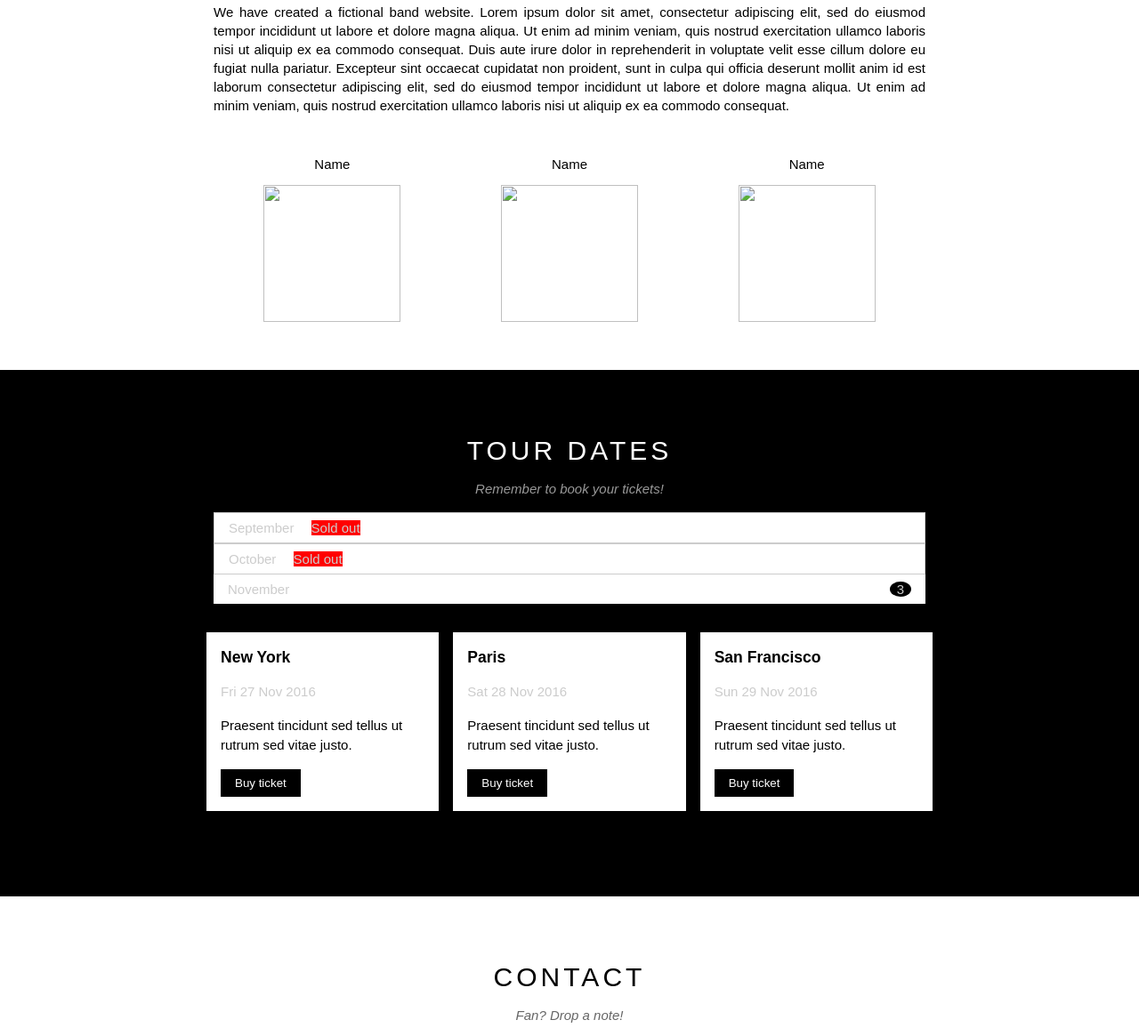
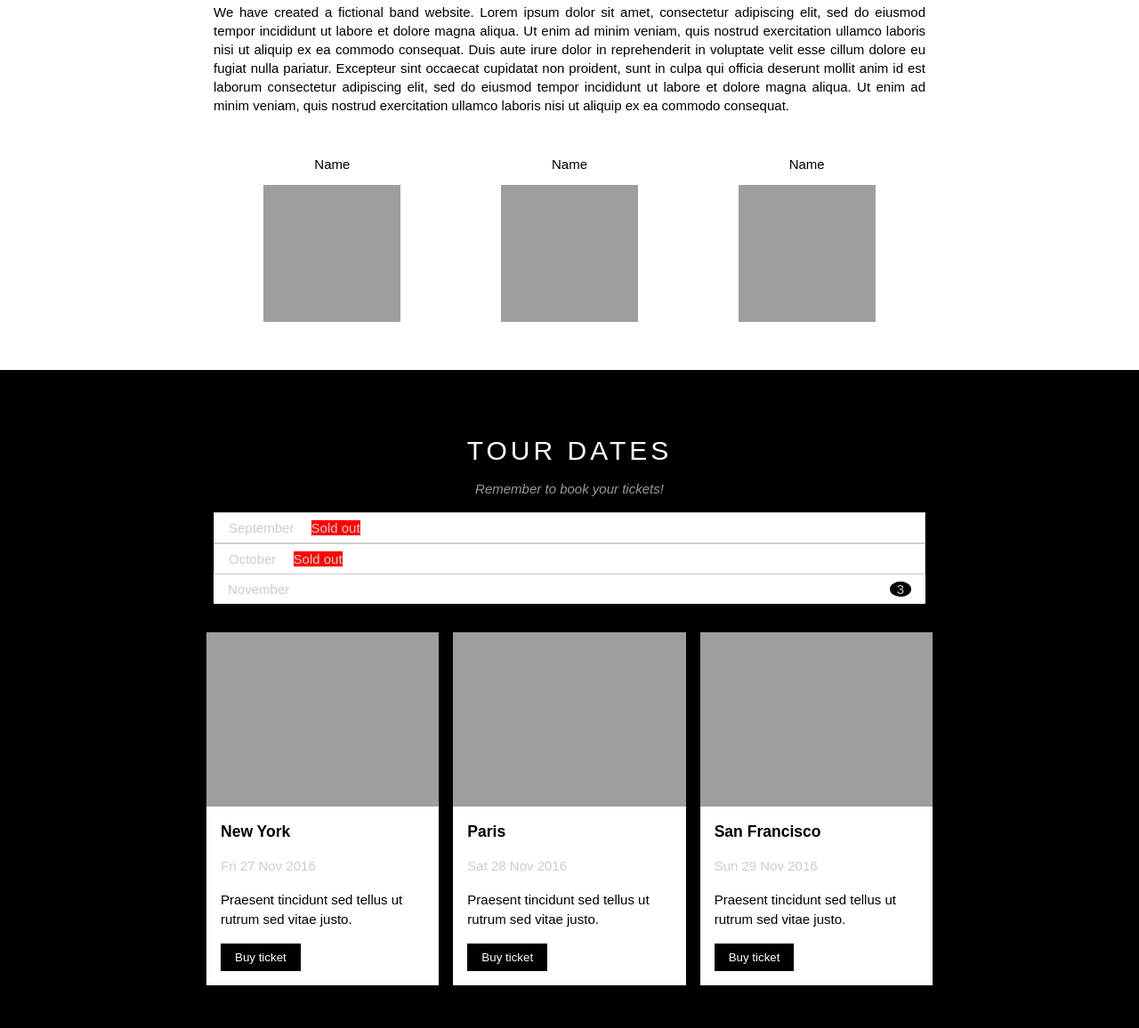
Before and after one commit to quocanhp010102/webtheban, a plain HTML site: page index.html in a window 1280 px wide. Shown: the part 843-1999 px from the top of the page at 89% size. Drawn offline with Linux system fonts and the light colour scheme; the site is published under a folder, as on GitHub Pages, so addresses that start at the root find nothing.

Commit message:
aaaaaaaa

```diff
--- a/index.html
+++ b/index.html
@@ -54,19 +54,19 @@
            <div class="content-img">
                <div class="content-img1">
                    <p class="name">Name</p>
-                   <img src="/acces/image/bandmember (1).jpg" alt="" class="img1">
+                   <img src="./acces/image/bandmember (1).jpg" alt="" class="img1">
                </div>
 
 
             <div class="content-img1">
                 <p class="name">Name</p>
-                <img src="/acces/image/bandmember (1).jpg" alt="" class="img1">
+                <img src="./acces/image/bandmember (1).jpg" alt="" class="img1">
             </div>
 
 
             <div class="content-img1">
                 <p class="name">Name</p>
-                <img src="/acces/image/bandmember (1).jpg" alt="" class="img1">
+                <img src="./acces/image/bandmember (1).jpg" alt="" class="img1">
             </div>
 
        </div>
@@ -85,7 +85,7 @@
             </ul>
             <div class="tour-place">
                 <div class="tour-place-1">
-                    <img src="/acces/image/newyork.jpg" alt="" class="tour-img">
+                    <img src="./acces/image/newyork.jpg" alt="" class="tour-img">
                     <div class="tour-place-2">
                         <h3 class="place-go">New York</h3>
                         <p class="place-data">Fri 27 Nov 2016</p>
@@ -94,7 +94,7 @@
                     </div>
                 </div>
                 <div class="tour-place-1">
-                    <img src="/acces/image/paris.jpg" alt="" class="tour-img">
+                    <img src="./acces/image/paris.jpg" alt="" class="tour-img">
                     <div class="tour-place-2">
                         <h3 class="place-go">Paris</h3>
                         <p class="place-data">Sat 28 Nov 2016</p>
@@ -103,7 +103,7 @@
                     </div>
                 </div>
                 <div class="tour-place-1">
-                    <img src="/acces/image/sanfran.jpg" alt="" class="tour-img">
+                    <img src="./acces/image/sanfran.jpg" alt="" class="tour-img">
                     <div class="tour-place-2">
                         <h3 class="place-go">San Francisco</h3>
                         <p class="place-data">Sun 29 Nov 2016</p>
@@ -178,7 +178,7 @@
             </div>
         </div>
         <div class="contact-img">
-                <img src="/acces/image/map.jpg" alt="" class="img-contact">
+                <img src="./acces/image/map.jpg" alt="" class="img-contact">
         </div>
     </div>
     <div id="foot">
--- a/main.css
+++ b/main.css
@@ -109,7 +109,7 @@ background-color: #fff;
     transform: translateY(46px);
     width: 100%;
     padding-top: 50%;
-    background: url(/acces/image/slider1.jpg) ;
+    background: url(./acces/image/slider1.jpg) ;
     background-size: 100%;
     background-repeat: no-repeat;
 }
```
